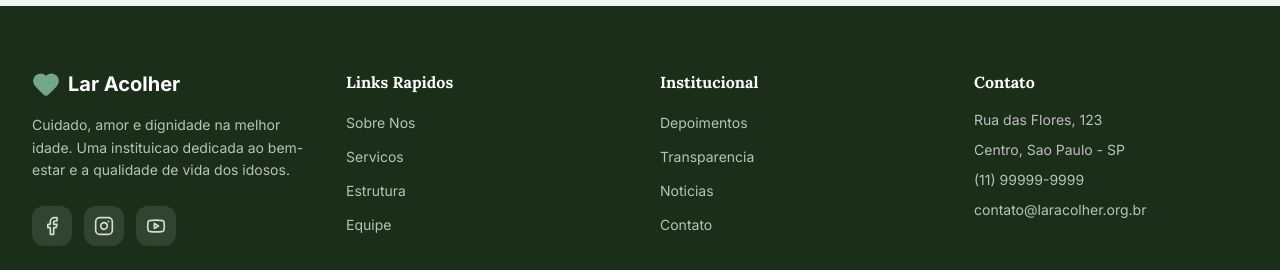
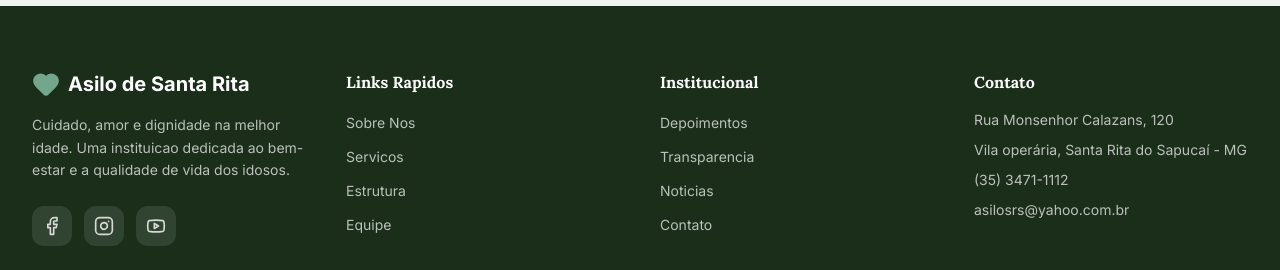
Before and after one commit to LucasCRezende/SiteAsiloSrs, a Next.js app: page / in a window 1280 px wide. Shown: the part 8836-9106 px from the top of the page. Built offline with nearby package versions, Linux system fonts and the light colour scheme.

Commit message:
Update footer.tsx

```diff
--- a/components/footer.tsx
+++ b/components/footer.tsx
@@ -27,7 +27,7 @@ export function Footer() {
             <Link href="/" className="flex items-center gap-2 mb-4">
               <Heart className="h-7 w-7 text-accent" fill="currentColor" />
               <span className="text-xl font-bold text-primary-foreground">
-                Lar Acolher
+                Asilo de Santa Rita
               </span>
             </Link>
             <p className="text-primary-foreground/70 text-sm leading-relaxed">
@@ -83,10 +83,10 @@ export function Footer() {
           <div>
             <h3 className="font-bold text-primary-foreground mb-4">Contato</h3>
             <div className="flex flex-col gap-2.5 text-sm text-primary-foreground/70">
-              <p>Rua das Flores, 123</p>
-              <p>Centro, Sao Paulo - SP</p>
-              <p>(11) 99999-9999</p>
-              <p>contato@laracolher.org.br</p>
+              <p>Rua Monsenhor Calazans, 120</p>
+              <p>Vila operária, Santa Rita do Sapucaí - MG</p>
+              <p>(35) 3471-1112</p>
+              <p>asilosrs@yahoo.com.br</p>
             </div>
           </div>
         </div>
```
